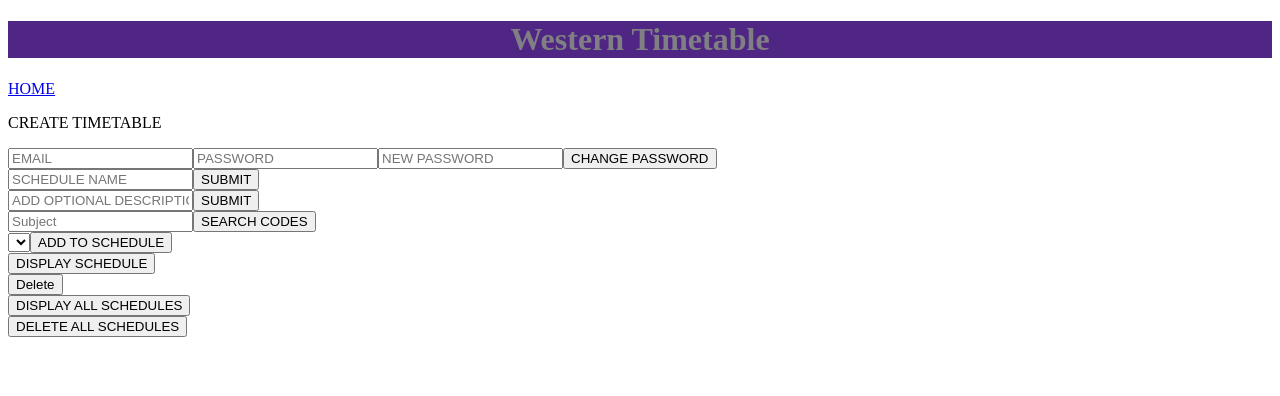
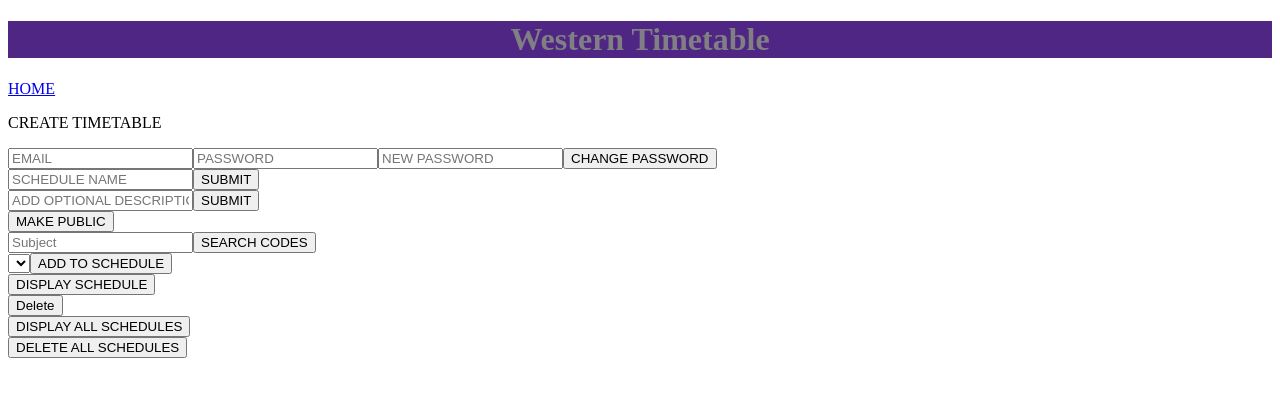
Before and after one commit to Jaskanwar/Timetable-Maker, an Angular app: page /createTable in a window 1280 px wide. Shown: the top 396 px of the page. Built offline with nearby package versions, Linux system fonts and the light colour scheme.

Commit message:
Set schedules to public visibility

```diff
--- a/db.json
+++ b/db.json
@@ -6,8 +6,8 @@
       "subject": [],
       "courseName": [],
       "user": "test@gmail.com",
-      "flag": "private",
-      "modified": 1607143036
+      "flag": "public",
+      "modified": 1607144762
     }
   ]
 }
--- a/src/app/Config.service.ts
+++ b/src/app/Config.service.ts
@@ -96,4 +96,7 @@ export class ConfigService {
   putDescription(name: string,auth: string, info: object){
     return this.put('api/description/'+name+'/'+auth,info, {responseType: 'text'});
   }
+  postPublic(name: string,auth: string, info: object){
+    return this.post('api/public/'+name+'/'+auth,info,{responseType: 'text'});
+  }
 }
--- a/src/app/timetable-create/timetable-create.component.html
+++ b/src/app/timetable-create/timetable-create.component.html
@@ -34,6 +34,11 @@
   />
   <button (click)="addDescription()">SUBMIT</button>
 </div>
+
+<div>
+  <button (click)="makePublic()">MAKE PUBLIC</button>
+</div>
+
 <div>
   <input
     [(ngModel)]="subject"
--- a/src/app/timetable-create/timetable-create.component.ts
+++ b/src/app/timetable-create/timetable-create.component.ts
@@ -157,4 +157,15 @@ export class TimetableCreateComponent implements OnInit {
         }
       });
   }
+  makePublic(){
+    let authObject = {
+      headers: { Authorization: 'Bearer ' + localStorage.getItem('jwt') },
+    };
+    this.config.postPublic(this.name, JSON.stringify(authObject),this.info).subscribe((res:any) =>{
+      let temp = JSON.parse(res);
+        if (temp.message == 'failed') {
+          this.router.navigate(['']);
+        }
+    })
+  }
 }
```
Also changed, not shown: index.js (+31 -10 lines).
